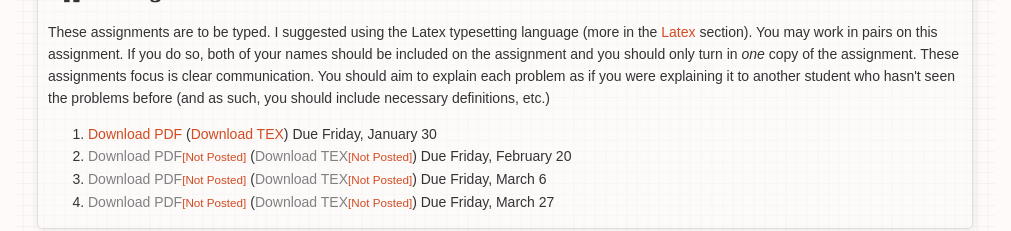
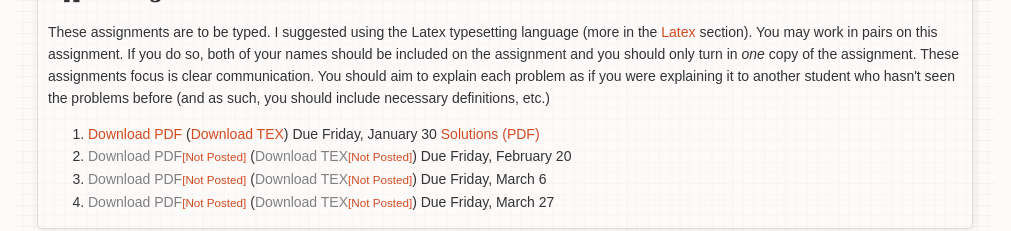
Before and after one commit to siefkenj/2015-linear-algebra-homepage, a plain HTML site: page index.html in a window 1280 px wide. Shown: the part 900-1131 px from the top of the page, without its empty margins (135-1146 px from the left). Drawn offline with nearby package versions, Linux system fonts and the light colour scheme; a web font is replaced by a local one.

Commit message:
Added typed HW 1 solutions

```diff
--- a/index.html
+++ b/index.html
@@ -83,7 +83,7 @@
 		</p>
 		<ol>
 			<li>
-				<a href="homework/typed-homework-1.pdf">Download PDF</a> (<a href="homework/typed-homework-1.tex">Download TEX</a>) Due Friday, January 30
+				<a href="homework/typed-homework-1.pdf">Download PDF</a> (<a href="homework/typed-homework-1.tex">Download TEX</a>) Due Friday, January 30 <a href="homework/typed-homework-1-solutions.pdf">Solutions (PDF)</a>
 			</li>
 			<li>
 				<a href="">Download PDF</a> (<a href="">Download TEX</a>) Due Friday, February 20
```
Also changed, not shown: 1 other file.
